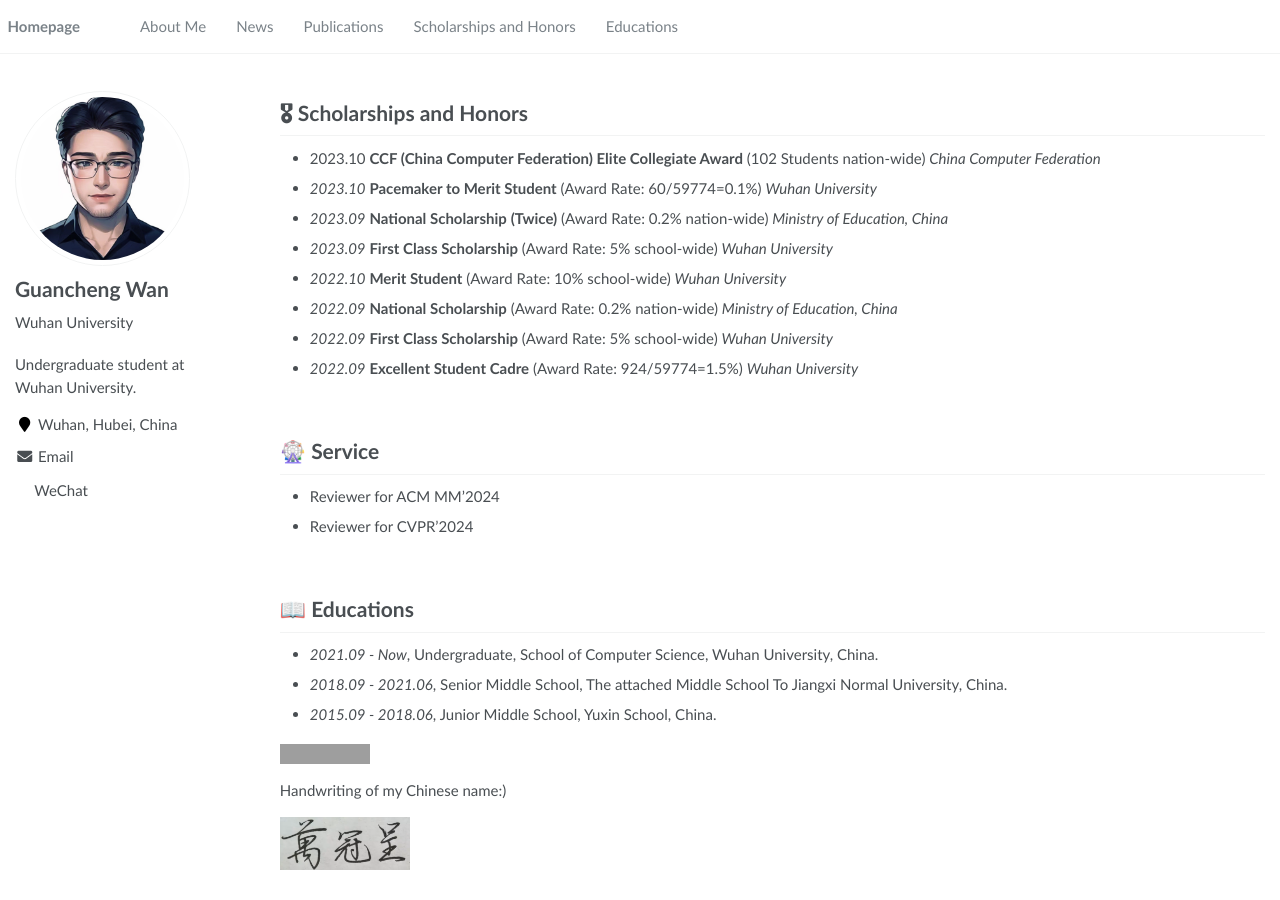
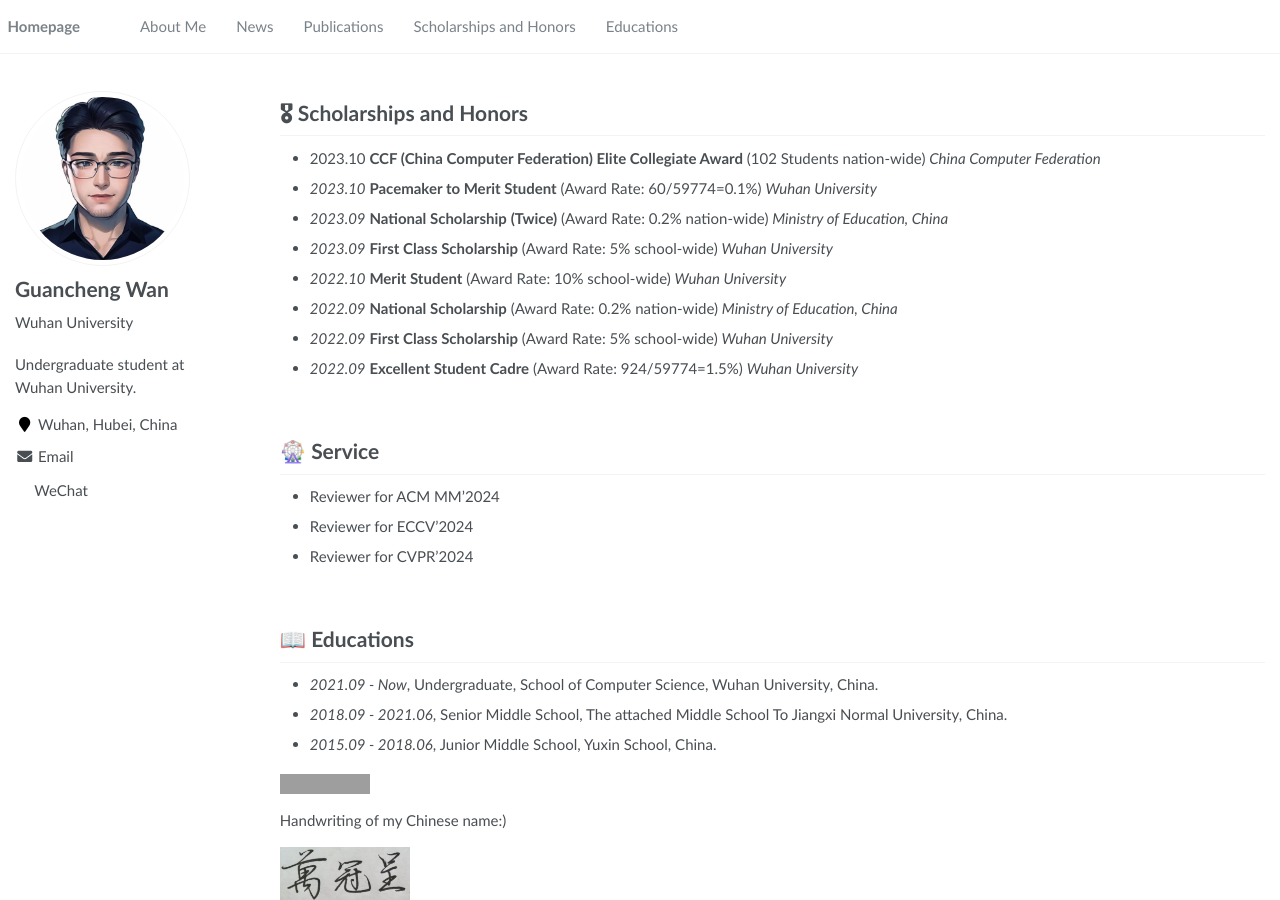
Before and after one commit to SuHui03/guanchengWan.github.io, a Jekyll site: the page built from _pages/about.md, in a window 1280 px wide and 900 px high, scrolled down 1288 px. Built offline with Jekyll 4.4.1, drawn with Linux system fonts in a browser that asks for light colours; formulas are drawn with MathJax 3; before the commit the page ends 2158 px from its top, so only the background shows below that; grey boxes are pictures that could not be loaded.

Commit message:
Update about.md

```diff
--- a/_pages/about.md
+++ b/_pages/about.md
@@ -124,6 +124,7 @@ hspace="10" wspace="20" src="../images/flsurvey.png">
 
 # 🎡 Service
 - Reviewer for ACM MM'2024
+- Reviewer for ECCV'2024
 - Reviewer for CVPR'2024
 
 <br/>
```
